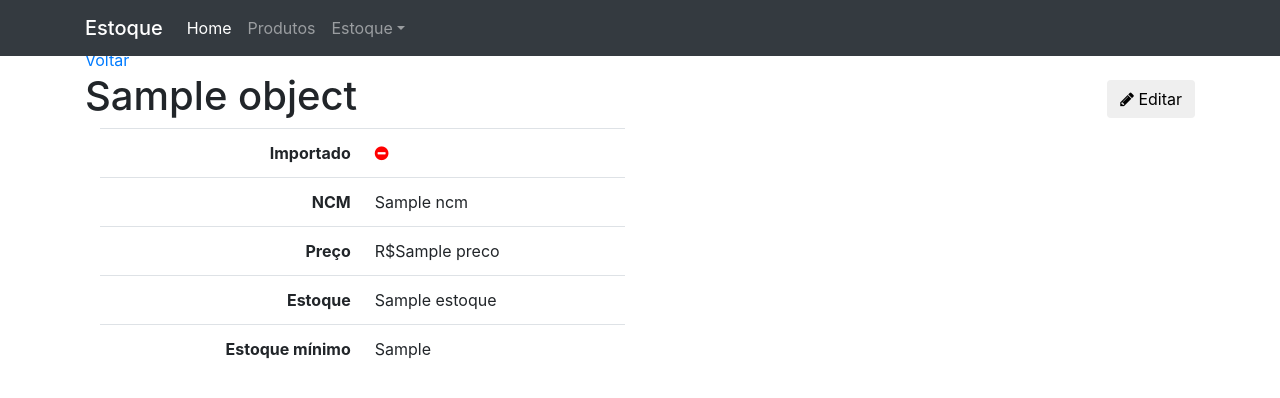
After one commit to ricardocappi/estoque, a Django app: template projeto/produto/templates/produto_detail.html in a window 1280 px wide. The commit adds this page. Shown: the top 398 px of the page. Run offline with Django 3.2, Linux system fonts and the light colour scheme; the template is opened without the code that fills it: most values are stand-ins (such as "Sample title", 1, 10 or a date in 2020); some libraries are stand-ins or nearby versions.

Commit message:
Criando produto_detail / ajustando link Home e Link produtos

```diff
--- a/projeto/core/templates/includes/nav.html
+++ b/projeto/core/templates/includes/nav.html
@@ -10,10 +10,10 @@
         <div class="collapse navbar-collapse" id="navbarsExampleDefault">
             <ul class="navbar-nav mr-auto">
                 <li class="nav-item active">
-                    <a class="nav-link" href="#">Home <span class="sr-only">(current)</span></a>
+                    <a class="nav-link" href="{% url 'core:index' %}">Home <span class="sr-only">(current)</span></a>
                 </li>
                 <li class="nav-item">
-                    <a class="nav-link" href="#">Produtos</a>
+                    <a class="nav-link" href="{% url 'produto:produto_list' %}">Produtos</a>
                 </li>
                 <li class="nav-item dropdown">
                     <a class="nav-link dropdown-toggle" href="#" id="dropdown01" data-toggle="dropdown" aria-haspopup="true" aria-expanded="false">Estoque</a>
--- a/projeto/core/urls.py
+++ b/projeto/core/urls.py
@@ -1,7 +1,7 @@
 from django.urls import path
 from projeto.core import views as v
 
-app_core = 'core'
+app_name = 'core'
 
 urlpatterns = [
     path('', v.index, name='index'),
--- /dev/null
+++ b/projeto/produto/templates/produto_detail.html
@@ -0,0 +1,57 @@
+{% extends "base.html" %}
+{% block css %}
+	<style type="text/css">
+		.ok {
+			color: green;
+		}
+		.no{
+			color: red;
+		}
+	</style>
+{% endblock css %}
+{% block content %}
+    <a href="{% url 'produto:produto_list' %}">Voltar</a>
+    <div class="page-header">
+        <h1>{{ object }}
+        	<span class="pull-right">
+        		<a href="">
+        			<button type="button" class="btn btn-sucess">
+        				<span class="fa fa-pencil"></span> Editar
+        			</button>
+        		</a>
+        	</span>
+        </h1>
+    </div>
+    <div class="col-sm-6">
+    	<table class="table table-user-information">
+    		<tbody>
+    			<tr>
+    				<th class="text-right">Importado</th>
+    				<td>
+    				{% if object.importado %}
+    					<i class="fa fa-check-circle ok"></i>
+    				{% else %}
+    					<i class="fa fa-minus-circle no"></i>
+    				{% endif %}
+    				</td>
+    			</tr>
+    			<tr>
+    				<th class="text-right">NCM</th>
+    				<td>{{ object.ncm }}</td>
+    			</tr>
+    			<tr>
+    				<th class="text-right">Preço</th>
+    				<td>R${{ object.preco }}</td>
+    			</tr>
+    			<tr>
+    				<th class="text-right">Estoque</th>
+    				<td>{{ object.estoque }}</td>
+    			</tr>
+    			<tr>
+    				<th class="text-right">Estoque mínimo</th>
+    				<td>{{ object.estoque_minimo }}</td>
+    			</tr>
+    		</tbody>
+    	</table>
+    </div>
+{% endblock content %}
--- a/projeto/produto/templates/produto_list.html
+++ b/projeto/produto/templates/produto_list.html
@@ -1,5 +1,4 @@
 {% extends "base.html" %}
-
 {% block css %}
 	<style type="text/css">
 		.ok {
@@ -10,7 +9,6 @@
 		}
 	</style>
 {% endblock css %}
-
 {% block content %}
             <div class="page-header">
                 <h2><i class="fa fa-user"></i>Lista de Produtos</h2>
@@ -37,7 +35,9 @@
 								{% endif %}
                 			</td>
                 			<td>{{ object.ncm }}</td>
-                			<td>{{ object.produto }}</td>
+                			<td>
+                                <a href="{% url 'produto:produto_detail' object.pk %}">{{ object.produto }}</a>
+                            </td>
                 			<td>R$ <span class="pull-right">{{ object.preco }}</span></td>
                 			<td class="text-right">{{ object.estoque }}</td>
                 			<td class="text-right">{{ object.estoque_minimo }}</td>
--- a/projeto/produto/urls.py
+++ b/projeto/produto/urls.py
@@ -1,8 +1,9 @@
 from django.urls import path
 from projeto.produto import views as v
 
-app_core = 'produto'
+app_name = 'produto'
 
 urlpatterns = [
     path('', v.produto_list, name='produto_list'),
+    path('<int:pk>/', v.produto_detail, name='produto_detail'),
 ]
--- a/projeto/produto/views.py
+++ b/projeto/produto/views.py
@@ -9,3 +9,9 @@ def produto_list(request):
     objects = Produto.objects.all()
     context = {'object_list': objects}
     return render(request, template_name, context)
+
+def produto_detail(request, pk):
+    template_name = 'produto_detail.html'
+    obj = Produto.objects.get(pk=pk)
+    context = {'object': obj}
+    return render(request, template_name, context)
```
